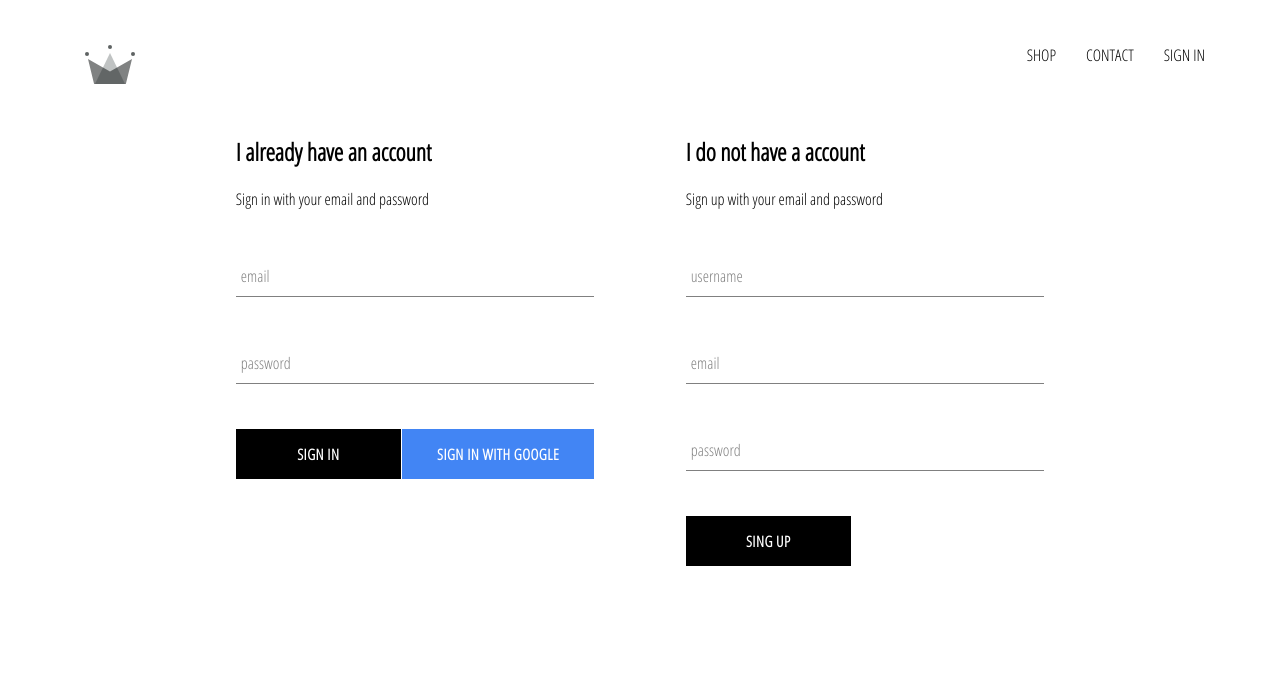
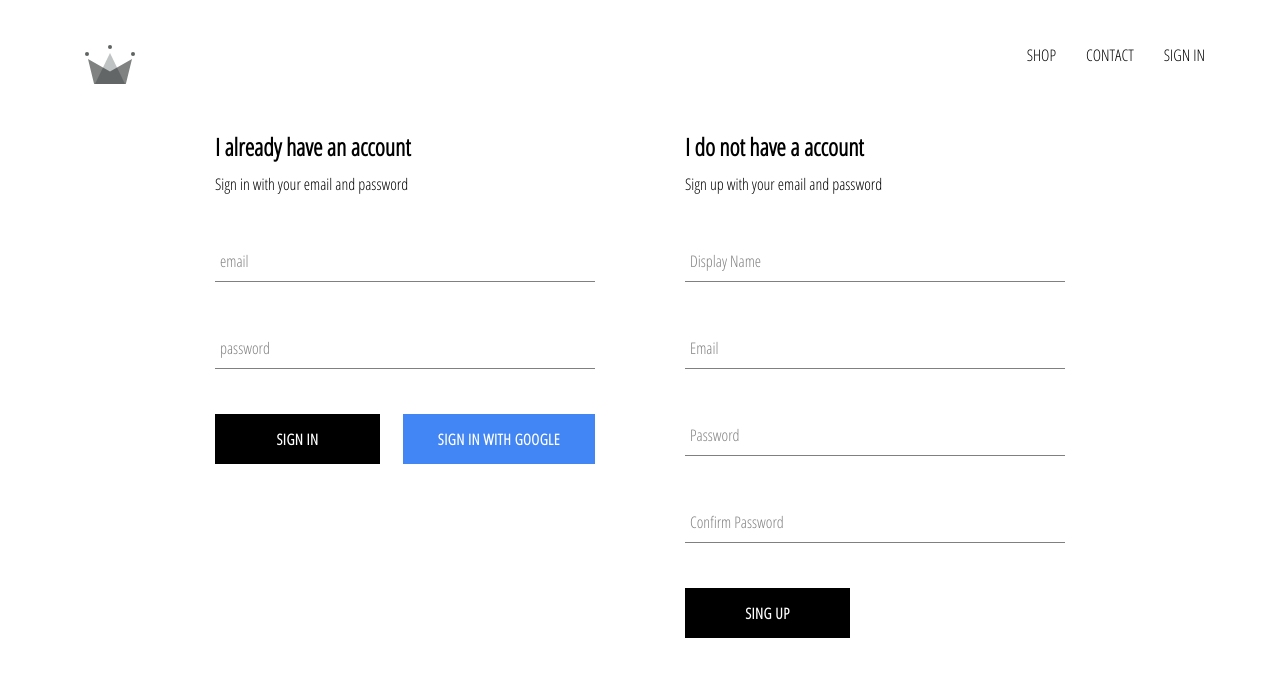
Before and after one commit to bahaanofal/crown-cloth, a React (Create React App) app: page /signin in a window 1280 px wide. Shown: the top 676 px of the page. Built offline with nearby package versions, Linux system fonts and the light colour scheme; no server answers.

Commit message:
implemented firebase utils

```diff
--- a/src/App.js
+++ b/src/App.js
@@ -15,17 +15,30 @@ class App extends Component {
 		};
 	}
 
-  unsubscribeFromAuth = null;
+	unsubscribeFromAuth = null;
 
 	componentDidMount() {
-    this.unsubscribeFromAuth = auth.onAuthStateChanged( async user => {
-      createUserProfileDocument(user);
-    });
+		this.unsubscribeFromAuth = auth.onAuthStateChanged(async (userAuth) => {
+			if (userAuth) {
+				const userRef = await createUserProfileDocument(userAuth);
+
+				userRef.onSnapshot((snapShot) => {
+					this.setState({
+							currentUser: {
+								id: snapShot.id,
+								...snapShot.data()
+							}
+					}, () => console.log(this.state))
+				});
+			}
+
+			this.setState({ currentUser: userAuth }); // currentUser = null
+		});
 	}
 
-  componentWillUnmount() {
-    this.unsubscribeFromAuth();
-  }
+	componentWillUnmount() {
+		this.unsubscribeFromAuth();
+	}
 
 	render() {
 		return (
--- a/src/components/form-input/form-input.component.jsx
+++ b/src/components/form-input/form-input.component.jsx
@@ -1,18 +1,13 @@
 import React from 'react';
 import './form-input.style.scss';
 
-const FormInput = ({handelChange, label, ...otherProps}) => (
-    <div className='group'>
-        <input className='form-input' onChange={handelChange} {...otherProps} />
-        {
-            label ?
-            (
-                <label className={`${otherProps.value.length ? 'shrink' : ''} form-input-label`} >
-                    {label}
-                </label>
-            ) : null
-        }
-    </div>
+const FormInput = ({ handelChange, label, ...otherProps }) => (
+	<div className="group">
+		<input className="form-input" onChange={handelChange} {...otherProps} />
+		{label ? (
+			<label className={`${otherProps.value ? 'shrink' : ''} form-input-label`}>{label}</label>
+		) : null}
+	</div>
 );
 
 export default FormInput;
--- a/src/components/sign-in/sign-in.component.jsx
+++ b/src/components/sign-in/sign-in.component.jsx
@@ -1,7 +1,7 @@
 import React, { Component } from 'react';
-import { signInWithGoogle } from '../../firebase/firebase.util';
 import CustomButton from '../custom-button/custom-button.component';
 import FormInput from '../form-input/form-input.component';
+import { signInWithGoogle } from '../../firebase/firebase.util';
 import './sign-in.style.scss';
 
 class SignIn extends Component {
@@ -26,7 +26,7 @@ class SignIn extends Component {
 	render() {
 		return (
 			<div className="sign-in">
-				<h2>I already have an account</h2>
+				<h2 className='title'>I already have an account</h2>
 				<span>Sign in with your email and password</span>
                 <form onSubmit={this.handelSubmit}>
                     <FormInput
--- a/src/components/sign-in/sign-in.style.scss
+++ b/src/components/sign-in/sign-in.style.scss
@@ -1,9 +1,8 @@
 .sign-in {
-    width: 28vw;
+    width: 380px;
     min-width: 320px;
     display: flex;
     flex-direction: column;
-    overflow: hidden;
 
 
     .title {
--- a/src/components/sign-up/sign-up.component.jsx
+++ b/src/components/sign-up/sign-up.component.jsx
@@ -1,21 +1,40 @@
 import React, { Component } from 'react';
 import CustomButton from '../custom-button/custom-button.component';
 import FormInput from '../form-input/form-input.component';
+import { auth, createUserProfileDocument } from '../../firebase/firebase.util';
 import './sign-up.style.scss';
 
 class SignUp extends Component {
-	constructor(props) {
-		super(props);
+	constructor() {
+		super();
 		this.state = {
-			username: '',
+			displayName: '',
 			email: '',
-			password: ''
+			password: '',
+			confirmPassword: ''
 		};
 	}
 
-	handelSubmit = (e) => {
-		e.preventDefault();
-		this.setState({ username: '', email: '', password: '' });
+	handelSubmit = async event => {
+		event.preventDefault();
+		const { displayName, email, password, confirmPassword } = this.state;
+		if(password !== confirmPassword){
+			alert("passwords don't match")
+			return;
+		}
+		try {
+			const { user } = await auth.createUserWithEmailAndPassword(email, password);
+			await createUserProfileDocument(user, { displayName });
+
+			this.setState({
+				displayName: '',
+				email: '',
+				password: '',
+				confirmPassword: ''
+			})
+		} catch (error) {
+			console.log(error);
+		}
 	};
 
 	handelChange = (event) => {
@@ -24,33 +43,43 @@ class SignUp extends Component {
 	};
 
 	render() {
+		const { displayName, email, password, confirmPassword } = this.state;
+
 		return (
 			<div className="sign-up">
-				<h2>I do not have a account</h2>
+				<h2 className='title'>I do not have a account</h2>
 				<span>Sign up with your email and password</span>
-                <form onSubmit={this.handelSubmit}>
+                <form className='sign-up-form' onSubmit={this.handelSubmit}>
                     <FormInput
-                        name="username"
+                        name="displayName"
                         type="name"
                         handelChange={this.handelChange}
-						value={this.state.username}
-						label='username'
+						value={displayName}
+						label='Display Name'
                         required
                     />
                     <FormInput
                         name="email"
                         type="email"
                         handelChange={this.handelChange}
-                        value={this.state.email}
-                        label='email'
+                        value={email}
+                        label='Email'
                         required
                     />
 					<FormInput
 						name="password"
 						type="password"
 						handelChange={this.handelChange}
-						value={this.state.password}
-						label='password'
+						value={password}
+						label='Password'
+						required
+					/>
+					<FormInput
+						name="confirmPassword"
+						type="password"
+						handelChange={this.handelChange}
+						value={confirmPassword}
+						label='Confirm Password'
 						required
                     />
 
--- a/src/components/sign-up/sign-up.style.scss
+++ b/src/components/sign-up/sign-up.style.scss
@@ -1,9 +1,8 @@
 .sign-up {
-    width: 28vw;
-    min-width: 320px;
     display: flex;
     flex-direction: column;
-    overflow: hidden;
+    width: 380px;
+    min-width: 320px;
 
     .title {
         margin: 10px 0;
--- a/src/pages/sign-in-and-sign-up/sign-in-and-sign-up.style.scss
+++ b/src/pages/sign-in-and-sign-up/sign-in-and-sign-up.style.scss
@@ -1,6 +1,6 @@
 .sign-in-and-sign-up {
+    width: 850px;
     display: flex;
-    justify-content: space-around;
-    padding: 0px 130px;
-    flex-wrap: wrap;
+    justify-content: space-between;
+    margin: 30px auto;
 }
```
Also changed, not shown: 1 other file (tests, documents, lock files or other folders).
